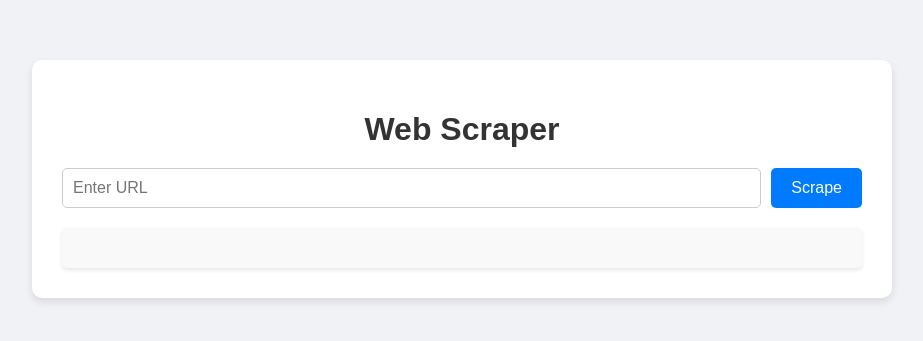
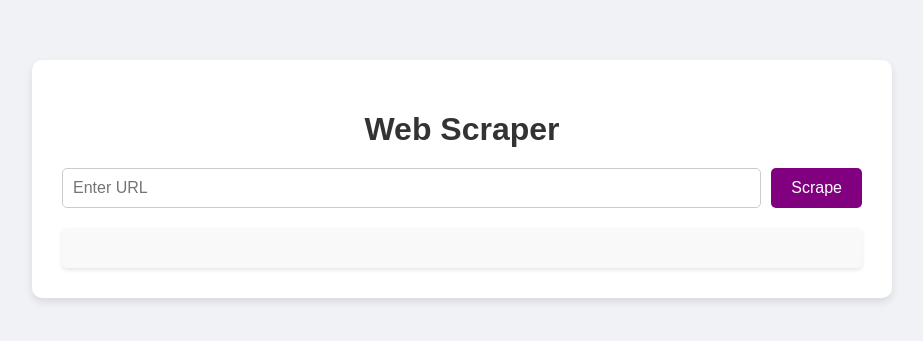
Before and after one commit to Itor-Carlos/scraper-desafio-desenvolvimento-web, a website: page public/index.html in a window 1280 px wide. Shown: the part 221-562 px from the top of the page, without its empty margins (178-1101 px from the left). Drawn offline with Linux system fonts and the light colour scheme.

Commit message:
alterado cor do botão

```diff
--- a/public/styles.css
+++ b/public/styles.css
@@ -48,14 +48,14 @@ button {
     margin-left: 10px;
     border: none;
     border-radius: 5px;
-    background-color: #007bff;
+    background-color: #800080;
     color: white;
     cursor: pointer;
     font-size: 1em;
 }
 
 button:hover {
-    background-color: #0056b3;
+    background-color: #8B008B;
 }
 
 #result {
```
